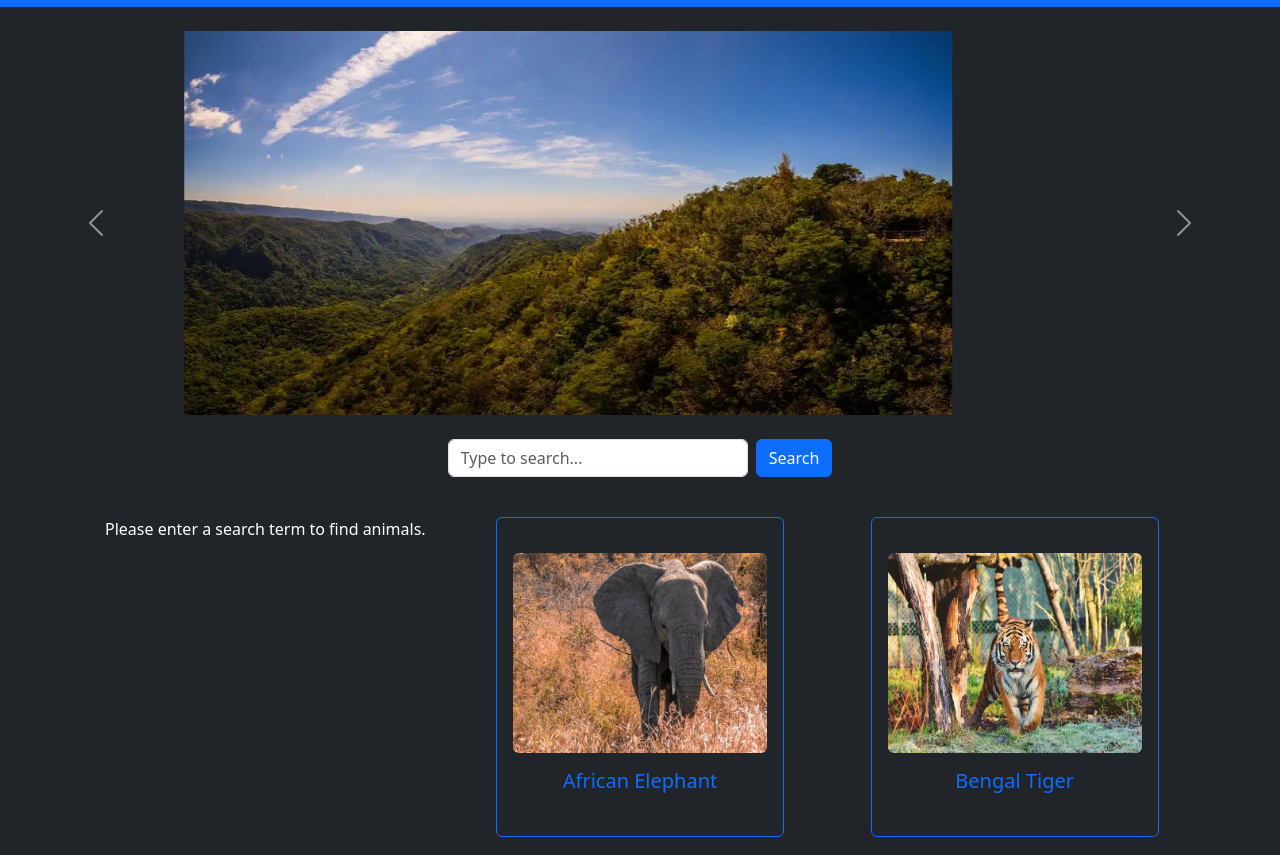
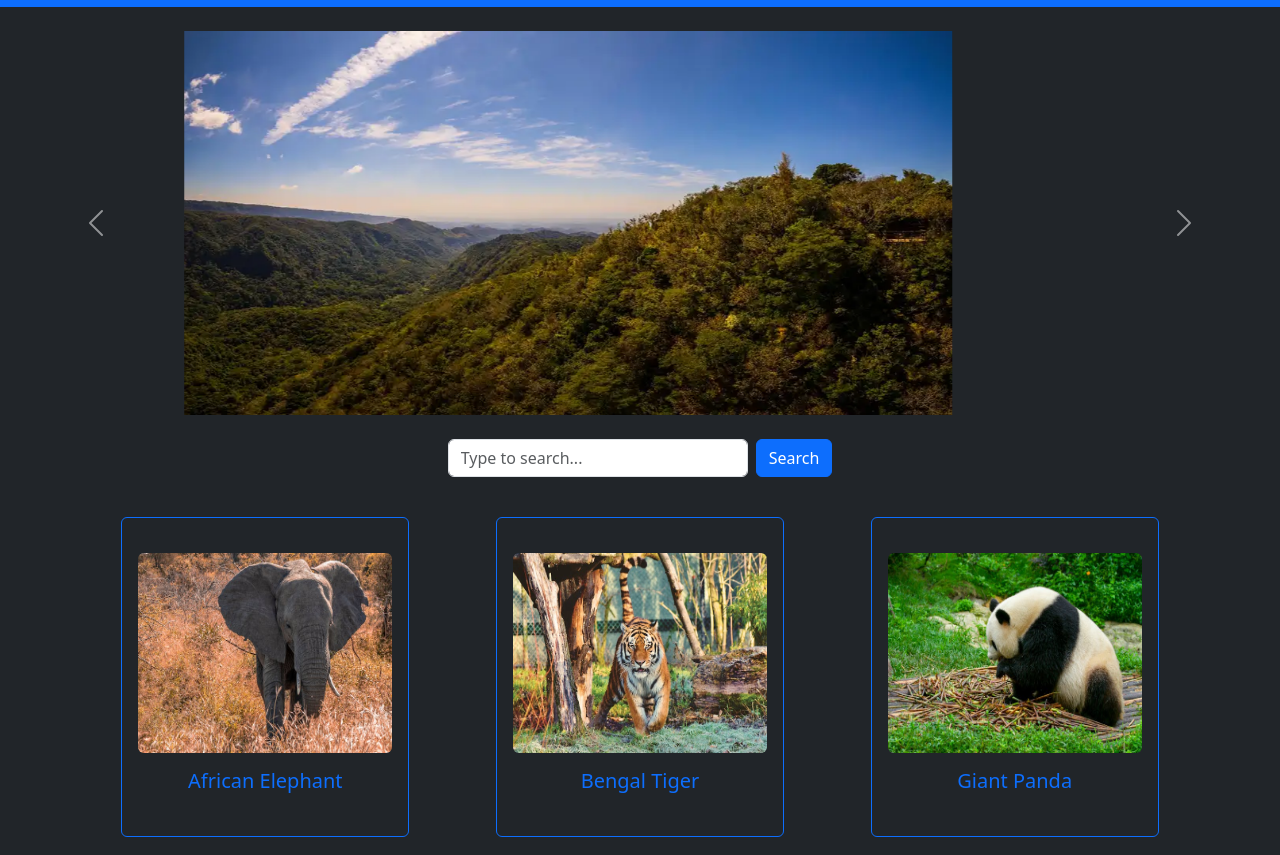
Before and after one commit to Nefitoo4/Final_Project_WDD330, a website with bundled scripts: page index.html in a window 1280 px wide. Shown: the part 97-952 px from the top of the page. Built offline with nearby package versions, Linux system fonts and the light colour scheme; files whose address does not match are found by name.

Commit message:
especies-module

```diff
--- a/data/species.json
+++ b/data/species.json
@@ -24,7 +24,7 @@
     "diet": "Herbivore",
     "family": "Ursidae",
     "conservation_status": "Vulnerable",
-    "image": "./images/giant_panda.png"
+    "image": "./images/giant-panda.jpg"
   },
   {
     "name": "Bald Eagle",
@@ -123,7 +123,7 @@
     "diet": "Herbivore",
     "family": "Hominidae",
     "conservation_status": "Critically Endangered",
-    "image": "./images/orangutan.png"
+    "image": "./images/orangutan.jpg"
   },
   {
     "name": "Great White Shark",
--- a/scripts/species.mjs
+++ b/scripts/species.mjs
@@ -6,6 +6,9 @@ export async function loadSpecies() {
     // Load the JSON file
     const response = await fetch("./data/species.json");
     const species = await response.json();
+
+    speciesContainer.innerHTML = "";
+    speciesContainer.classList.add("with-species"); // Agrega una clase al contenedor
 
     // Generate HTML for each species and append to the container
     species.forEach((animal) => {
--- a/styles/main.css
+++ b/styles/main.css
@@ -105,7 +105,3 @@
   padding: 1rem; /* Pdding around the grid */
   justify-items: center; /* Center the cards horizontally */
 }
-
-.message {
-  margin-bottom: 2rem;
-}
```
Also changed, not shown: images/giant-panda.jpg (added), images/orangutan.jpg (added).
